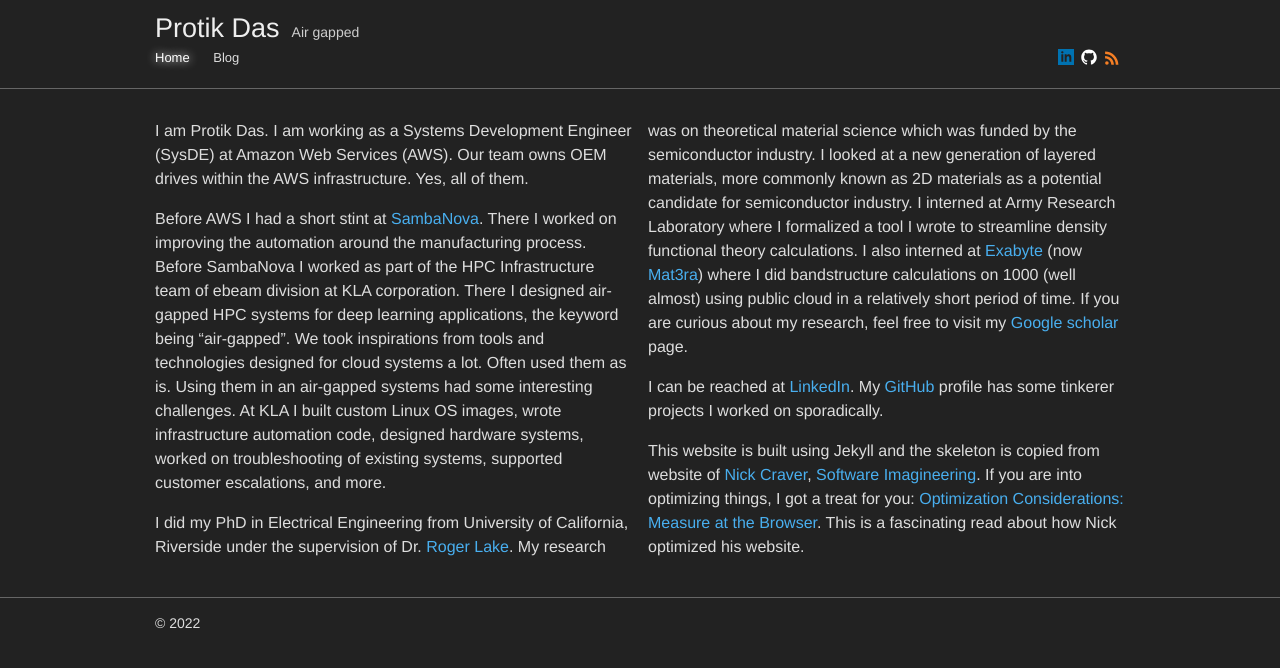
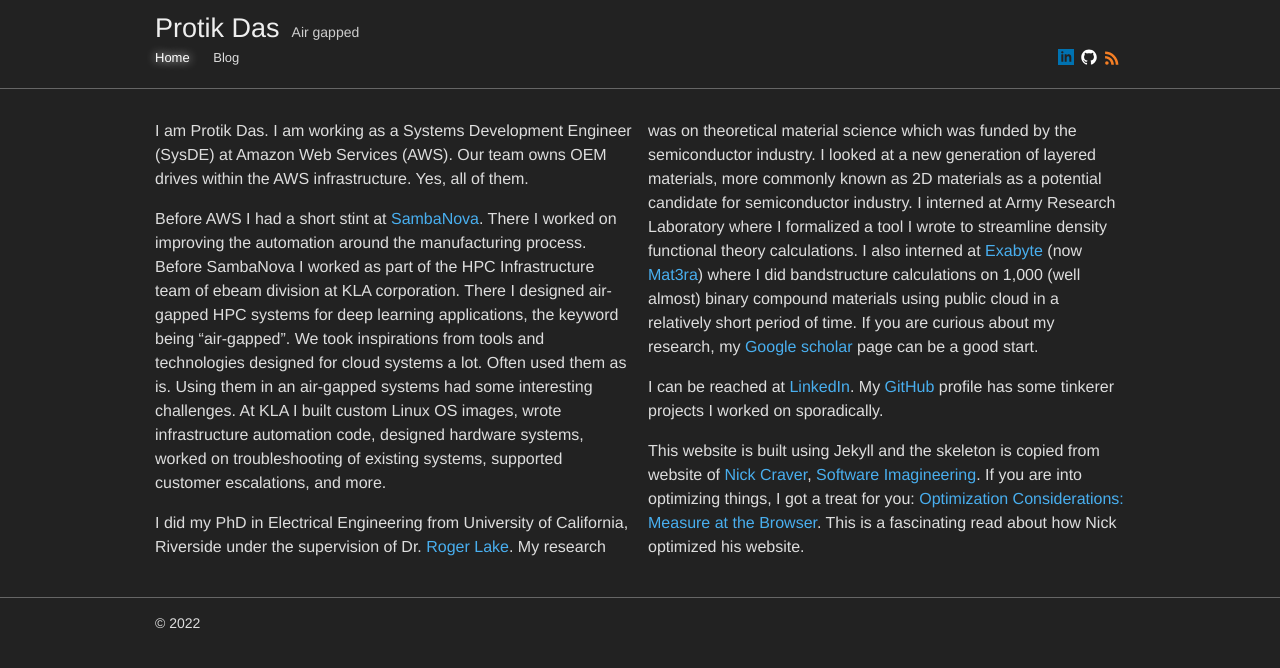
Before and after one commit to protik77/protik77.github.io, a Jekyll site: the page built from index.html, in a window 1280 px wide. Shown: the top 668 px of the page. Built offline with Jekyll 4.4.1, drawn with Linux system fonts in a browser that asks for light colours.

Commit message:
clarify on what

```diff
--- a/_includes/about.md
+++ b/_includes/about.md
@@ -3,7 +3,17 @@ I am Protik Das. I am working as a Systems Development Engineer (SysDE) at Amazo
 
 Before AWS I had a short stint at [SambaNova](http://sambanova.ai). There I worked on improving the automation around the manufacturing process. Before SambaNova I worked as part of the HPC Infrastructure team of ebeam division at KLA corporation. There I designed air-gapped HPC systems for deep learning applications, the keyword being "air-gapped". We took inspirations from tools and technologies designed for cloud systems a lot. Often used them as is. Using them in an air-gapped systems had some interesting challenges. At KLA I built custom Linux OS images, wrote infrastructure automation code, designed hardware systems, worked on troubleshooting of existing systems, supported customer escalations, and more.
 
-I did my PhD in Electrical Engineering from University of California, Riverside under the supervision of Dr. [Roger Lake](https://intra.ece.ucr.edu/~rlake/). My research was on theoretical material science which was funded by the semiconductor industry. I looked at a new generation of layered materials, more commonly known as 2D materials as a potential candidate for semiconductor industry. I interned at Army Research Laboratory where I formalized a tool I wrote to streamline density functional theory calculations. I also interned at [Exabyte](https://exabyte.io/) (now [Mat3ra](https://mat3ra.com/)) where I did bandstructure calculations on 1000 (well almost) using public cloud in a relatively short period of time. If you are curious about my research, feel free to visit my [Google scholar](https://scholar.google.com/citations?user=RcgIf7MAAAAJ&hl=en) page.
+I did my PhD in Electrical Engineering from University of California,
+Riverside under the supervision of Dr. [Roger Lake](https://intra.ece.ucr.edu/~rlake/).
+My research was on theoretical material science which was funded by the semiconductor industry.
+I looked at a new generation of layered materials, more commonly known as 2D materials as a potential candidate for semiconductor industry.
+I interned at Army Research Laboratory
+where I formalized a tool I wrote to streamline density functional theory calculations.
+I also interned at [Exabyte](https://exabyte.io/) (now [Mat3ra](https://mat3ra.com/))
+where I did bandstructure calculations on 1,000 (well almost) binary compound materials
+using public cloud in a relatively short period of time.
+If you are curious about my research,
+my [Google scholar](https://scholar.google.com/citations?user=RcgIf7MAAAAJ&hl=en) page can be a good start.
 
 I can be reached at [LinkedIn](https://www.linkedin.com/in/protik-das/). My [GitHub](https://github.com/protik77) profile has some tinkerer projects I worked on sporadically.
 
```
